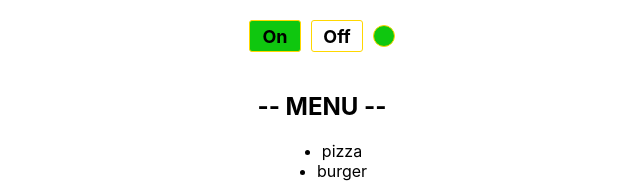
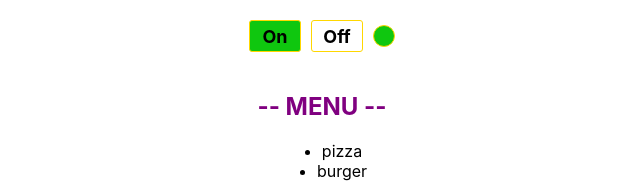
Before and after one commit to aislamtime/myStudies-ts, a React (Create React App) app: page / in a window 1280 px wide. Shown: the top 183 px of the page, without its empty margins (318-958 px from the left). Built offline with nearby package versions, Linux system fonts and the light colour scheme.

Commit message:
Added function onClickItem

```diff
--- a/src/App.tsx
+++ b/src/App.tsx
@@ -17,10 +17,10 @@ function App() {
     const [onoffActive, setOnoffActive] = useState<boolean>(true);
 
     const menuItems = [
-        'pizza',
-        'burger',
-        'tea',
-        'popcorn'
+        { title: 'pizza', value: 1 },
+        { title: 'burger', value: 2 },
+        { title: 'tea', value: 3 },
+        { title: 'popcorn', value: 4 },
     ]
 
     return (
@@ -33,7 +33,10 @@ function App() {
                 title={'-- MENU --'}
                 collapsed={accordionCollapsed}
                 setCollapsed={setAccordionCollapsed}
-                color={'purple'}
+                titleColor={'purple'}
+                onClickItem={() => {
+                    console.log('Item was klicked');
+                }}
                 items={menuItems}
             />
 
--- a/src/components/Accordion/Accordion.tsx
+++ b/src/components/Accordion/Accordion.tsx
@@ -1,5 +1,10 @@
 import { link } from 'fs';
 import React from 'react';
+
+type ItemType = {
+    title: string
+    value: any
+}
 
 export type AccordionPropsType = {
     /**
@@ -19,7 +24,8 @@ export type AccordionPropsType = {
     /**
      * Accordion title background color
      */
-    items: string[]
+    items: ItemType[]
+    onClickItem: (value: any) => void
     titleColor?: string
 };
 
@@ -28,14 +34,20 @@ export const Accordion: React.FC<AccordionPropsType> = ({
     collapsed,
     setCollapsed,
     items,
+    onClickItem,
     titleColor,
 }) => {
     const collapsing = () => setCollapsed(!collapsed);
 
     return (
         <div>
-            <AccordionTitle title={title} onCollapse={collapsing} titleColor={titleColor} />
-            {!collapsed && <AccordionBody items={items} />}
+            <AccordionTitle
+                title={title}
+                onCollapse={collapsing}
+                titleColor={titleColor} />
+            {!collapsed && <AccordionBody
+                items={items}
+                onClick={onClickItem} />}
         </div>
     );
 };
@@ -55,13 +67,14 @@ function AccordionTitle(props: AccordionTitlePropsType) {
 }
 
 type AccordionBodyPropsType = {
-    items: string[]
+    items: ItemType[]
+    onClick: (value: any) => void
 }
 
 function AccordionBody(props: AccordionBodyPropsType) {
     return (
         <ul>
-            {props.items.map(item => <li>{item}</li>)}
+            {props.items.map((item, index) => <li key={index} onClick={() => props.onClick(item.value)} >{item.title}</li>)}
         </ul>
     );
 }
```
Also changed, not shown: 1 other file (tests, documents, lock files or other folders).
